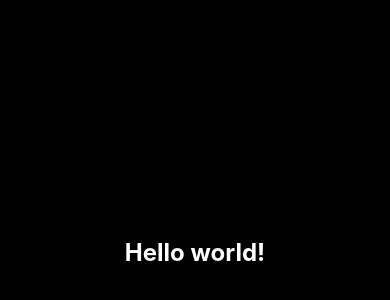
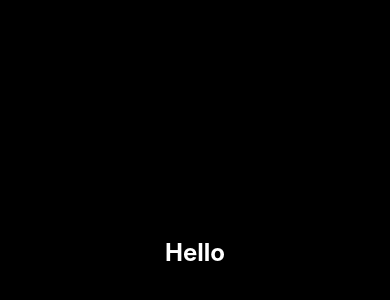
Before and after one commit to tofflife/tictactoeadventure, a React Native app: screen / in a window 390 px wide. Shown: the part 170-470 px from the top of the page. Built offline with nearby package versions, Linux system fonts and the light colour scheme.

Commit message:
added and checket instructions

```diff
--- a/App.jsx
+++ b/App.jsx
@@ -18,7 +18,7 @@ const styles = StyleSheet.create({
 export default function App() {
   return (
     <View style={styles.container}>
-      <Text style={styles.text}>Hello world!</Text>
+      <Text style={styles.text}>Hello</Text>
     </View>
   );
 }
```
Also changed, not shown: .cursor/instructions.md (added), 1 other file (tests, documents, lock files or other folders).
